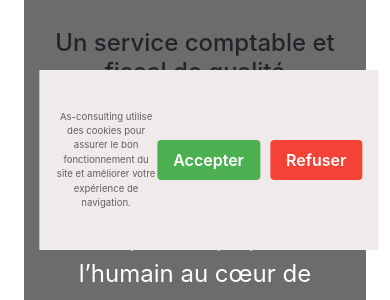
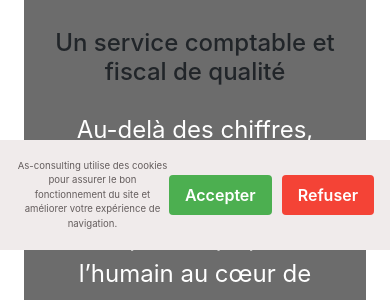
Before and after one commit to BangalyLeDeveloppeur/AS-consulting, a React (Vite) app in the folder frontend/: page / in a window 390 px wide. Shown: the part 364-664 px from the top of the page. Built offline with nearby package versions, Linux system fonts and the light colour scheme; no server answers.

Commit message:
mise ajour du style cookis

```diff
--- a/frontend/src/styles/components/_cookis.scss
+++ b/frontend/src/styles/components/_cookis.scss
@@ -1,7 +1,7 @@
 .cookie-banner {
   position: fixed;
   bottom: 230px;
-  height: 180px;
+  height: 110px;
   left: 0;
   right: 0;
   background: #f0ebeb;
--- a/frontend/src/styles/components/_mediaquery.scss
+++ b/frontend/src/styles/components/_mediaquery.scss
@@ -370,8 +370,8 @@
 
   /* cookies */
   .cookie-banner {
-    width: 87%;
-    margin-left: 3.5%;
+    width: 100%;
+
 
     p {
       font-size: 0.6rem;
--- a/frontend/src/styles/index.css
+++ b/frontend/src/styles/index.css
@@ -513,7 +513,7 @@ p {
 .cookie-banner {
   position: fixed;
   bottom: 230px;
-  height: 180px;
+  height: 110px;
   left: 0;
   right: 0;
   background: #f0ebeb;
@@ -934,8 +934,7 @@ p {
   }
   /* cookies */
   .cookie-banner {
-    width: 87%;
-    margin-left: 3.5%;
+    width: 100%;
   }
   .cookie-banner p {
     font-size: 0.6rem;
```
Also changed, not shown: 1 other file (tests, documents, lock files or other folders).
